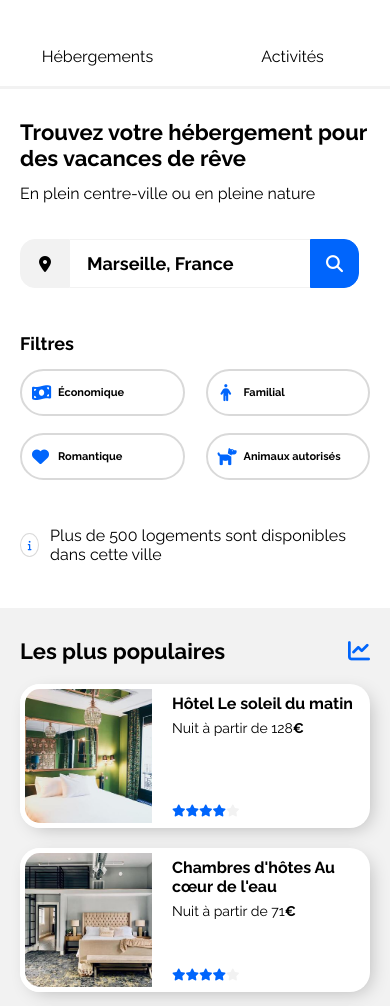
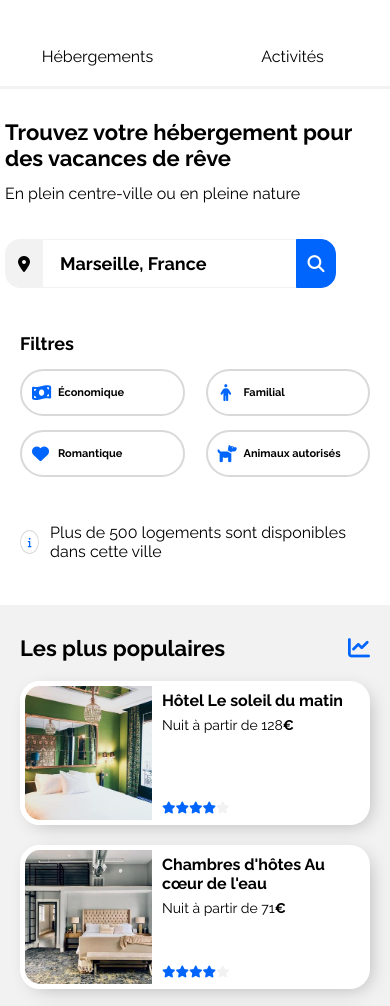
Before and after one commit to LSiid/Booki.github.io, a plain HTML site: page index.html in a window 390 px wide. Shown: the part 42-1048 px from the top of the page. Drawn offline with Linux system fonts and the light colour scheme.

Commit message:
Change for responsive small phone (>300px)

```diff
--- a/css/style.css
+++ b/css/style.css
@@ -616,7 +616,7 @@ FORMAT MOBILE
         display: flex;
         flex-direction: column;
         align-items: flex-start;
-        margin: 0 20px
+        margin: 0 5px
     }
 
     .recherche_section p {
@@ -626,6 +626,10 @@ FORMAT MOBILE
 
     .recherche_section h1 {
         margin-top: 30px;
+    }
+
+    #villes_form {
+        width: 100%;
     }
 
     form button {
@@ -671,7 +675,7 @@ FORMAT MOBILE
     .filtres_box {
         padding-left: 0;
         flex-wrap: wrap;
-        gap: 17px;
+        gap: 14px;
         justify-content: space-between;
     }
 
@@ -689,7 +693,6 @@ FORMAT MOBILE
 
 
     .populaires_aside {
-        max-width: 100%;
         border-radius: 0;
         flex-direction: column;
         padding: 30px 20px 47px;
@@ -706,9 +709,10 @@ FORMAT MOBILE
 
     .populaires_article p {
         font-size: 14px;
+        margin-bottom: 6px;
     }
     .populaires_texte {
-        padding-left: 15px;
+        padding-left: 5px;
     }
 
     .images_populaires {
```
